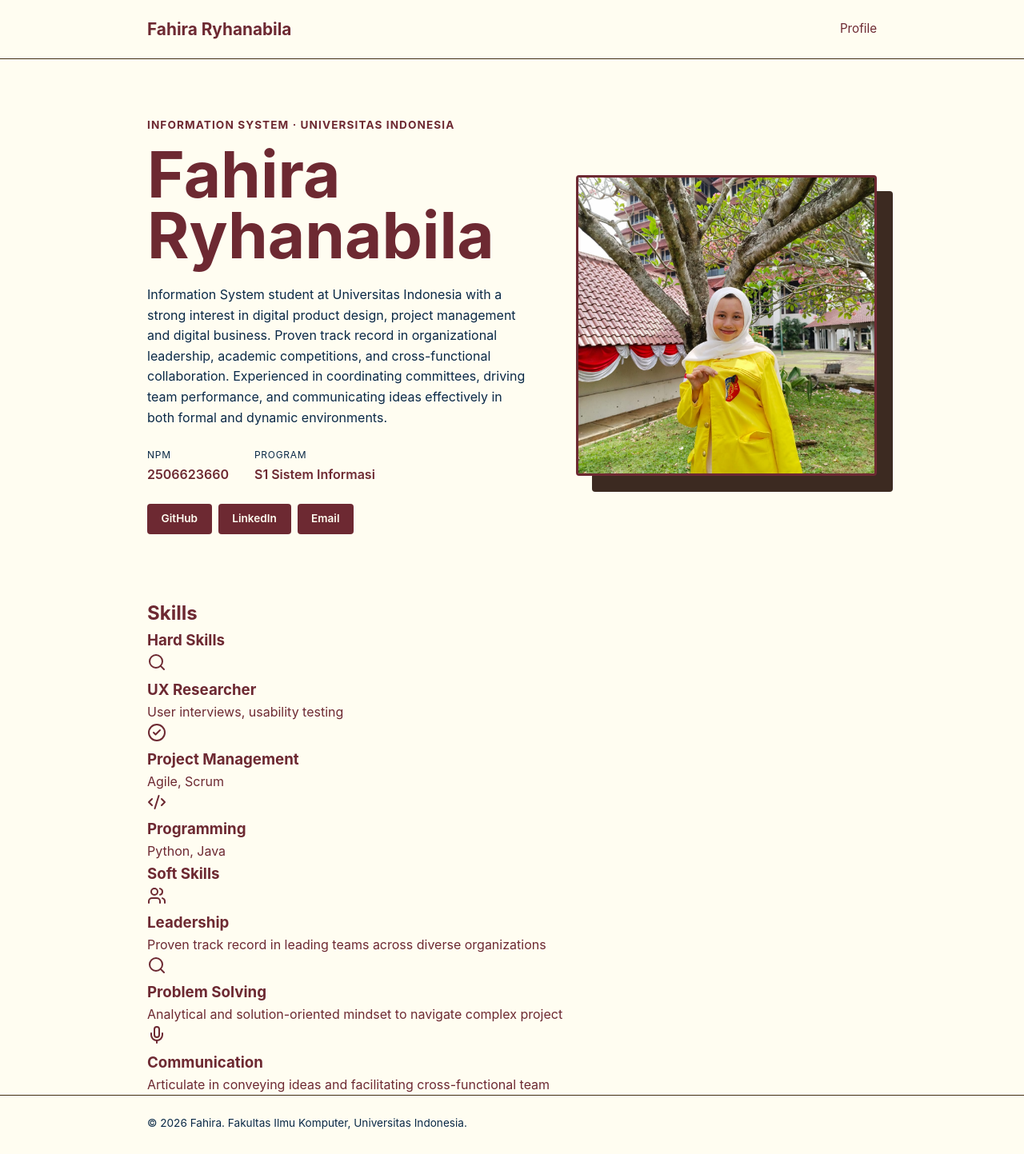
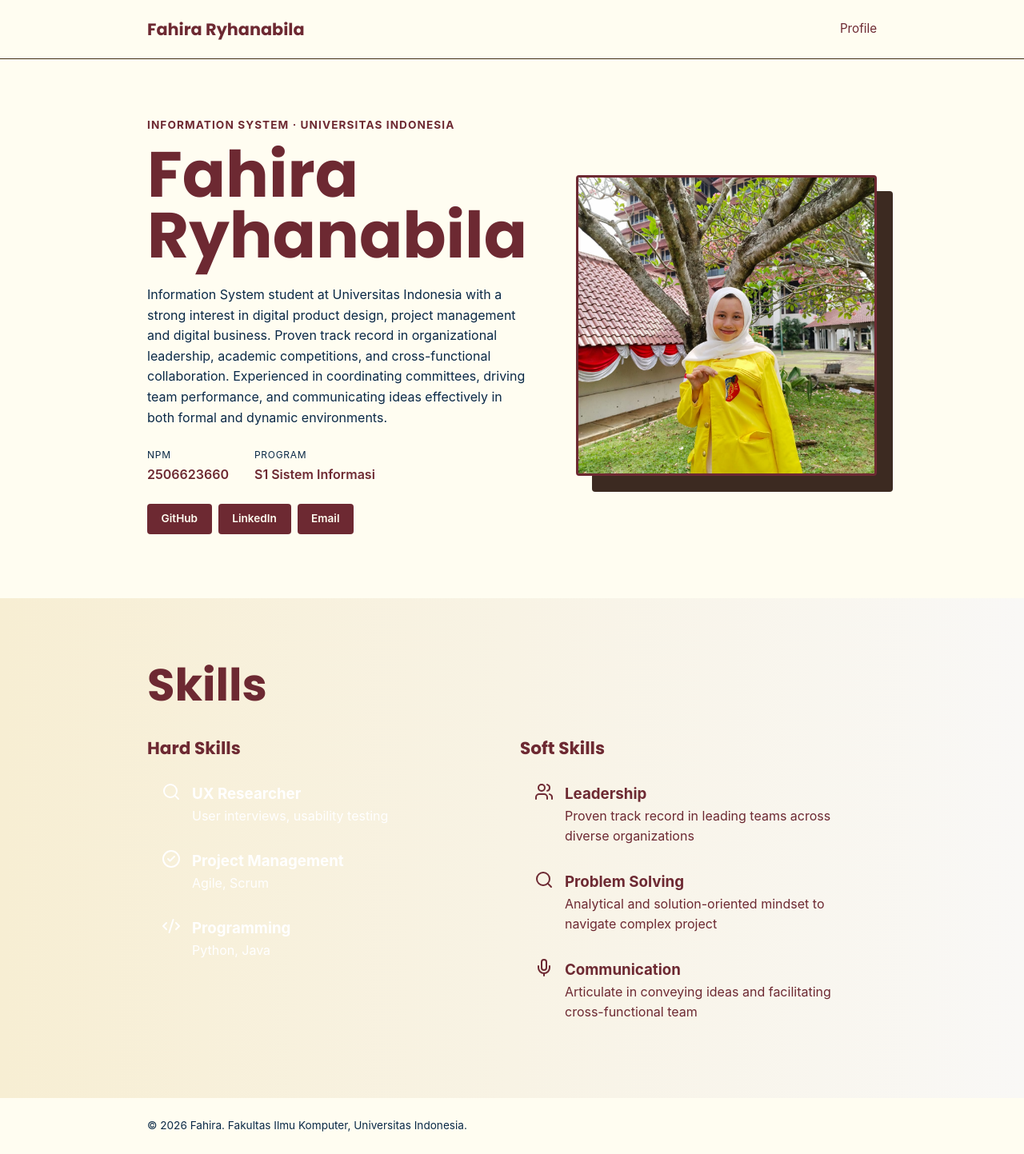
Before and after one commit to fahiraryhanabila/myportofolio, a Django app: page / in a window 1280 px wide. Shown: the whole page at 80% size. Before the commit the page ends 1412 px from the top, so only its background shows below. Run offline with Django 5.2, Linux system fonts and the light colour scheme.

Commit message:
feat: style: add skills section layout and hard/soft skill card styling

```diff
--- a/static/css/style.css
+++ b/static/css/style.css
@@ -17,12 +17,12 @@
 body {
     font-family: -apple-system, "Poppins", Roboto, Helvetica, Arial, sans-serif;
     color: var(--ink);
-    background-color: var(--paper);
+    background-color:var(--paper);
     line-height: 1.6;
 }
 
-h1, .brand {
-    font-family: "Space Grotesk", -apple-system, sans-serif;
+h1, .brand, .skills-title, .skills-column-title {
+    font-family: "Poppins", -apple-system, sans-serif;
 }
 
 .container {
@@ -147,6 +147,7 @@ h1, .brand {
     position: relative;
 }
 
+/*untuk ngatur kotak dibelakang foto*/
 .photo-block {
     position: absolute;
     top: 1.25rem;
@@ -158,6 +159,7 @@ h1, .brand {
     z-index: 0;
 }
 
+/*untuk foto utama*/
 .avatar {
     position: relative;
     z-index: 1;
@@ -169,11 +171,76 @@ h1, .brand {
     border: 3px solid var(--ink);
 }
 
+/*tambahan untuk section skills (Individual Assignment 1)*/
+.skills-section { /*skill section*/
+    padding: 4rem 0 5rem;
+    background: linear-gradient(90deg, #F7EED3 0%, #F9F8F6 100%);
+}
+
+.skills-title {
+    font-size: clamp(2.5rem, 6vw, 3.5rem);
+    font-weight: 800;
+    color:var(--ink);
+    margin-bottom: 1.1rem;
+}
+
+/*bikin grid antara hard skills dan soft skills*/
+.skills-grid {
+    display: grid;
+    grid-template-columns: 1fr 1fr;
+    gap: 1.25rem;
+}
+
+.skills-column-title {
+    font-size: 1.35rem;
+    font-weight: 700;
+    color: var(--ink);
+    margin-bottom: 0.6rem;
+}
+
+/*bikin untuk 1 kartu skills*/
+.skills-card {
+    display: flex;
+    flex-direction: column;
+    gap: 0.75rem;
+    border-radius: 10px;
+    box-shadow: 0 4px 12px #3C2A21(78, 86, 192, 0.06);
+    overflow: hidden;
+}
+
+/*bikin kolom untuk hard-skills*/
+.skills-column:first-child .skills-card {
+    background-color: var(--ink);
+}
+
+.skills-column:first-child .skill-icon, /*warna ikon di hard skills*/
+.skills-column:first-child .skill-info h3, /*warna font untuk tiap skills*/
+.skills-column:first-child .skill-info p { /*warna font untuk paragraf*/
+    color: #FFFFFF;
+}
+
+/*bikin kolom untuk soft skills*/
+.skills-column:last-child .skills-card {
+    background-color: #FFFFFF;
+}
+
+.skill-card {
+    display: flex;
+    align-items: flex-start;
+    gap: 0.9rem;
+    padding: 0.9rem 1.1rem; /*jarak kartu atas-bawah kiri-kanan*/
+    border-radius: 10px;
+    box-shadow: 0 3px 10px #3C2A21(78, 86, 192, 0.10); /*biar kelihatan ngambang*/
+    cursor: pointer;
+    user-select: none; /*biar kyk gabisa dicopy*/
+    transition: transform 0.15s ease, box-shadow 0.15s ease;
+}
+
 .site-footer {
     padding: 1.5rem;
     color: var(--text-muted);
     font-size: 0.85rem;
-    border-top: 1px solid var(--line);
+    /*border-top: 1px solid var(--line);*/
 }
 
 @media (max-width: 600px) {
@@ -185,11 +252,20 @@ h1, .brand {
             "details";
     }
 
+    /*interactive design foto di hp, jdiin rata kiri*/
     .hero-photo {
-        max-width: 220px;
+        max-width: 140px;
+        justify-self: start;
     }
 
+    /*mastiin di hp social links ttp rata kiri*/
     .social-links {
         justify-content: flex-start;
     }
+
+    /*skills grid di hp dibuat atas bawah*/
+    .skills-grid {
+        grid-template-columns: 1fr;
+        gap: 1.5rem;
+    }
 }
```
